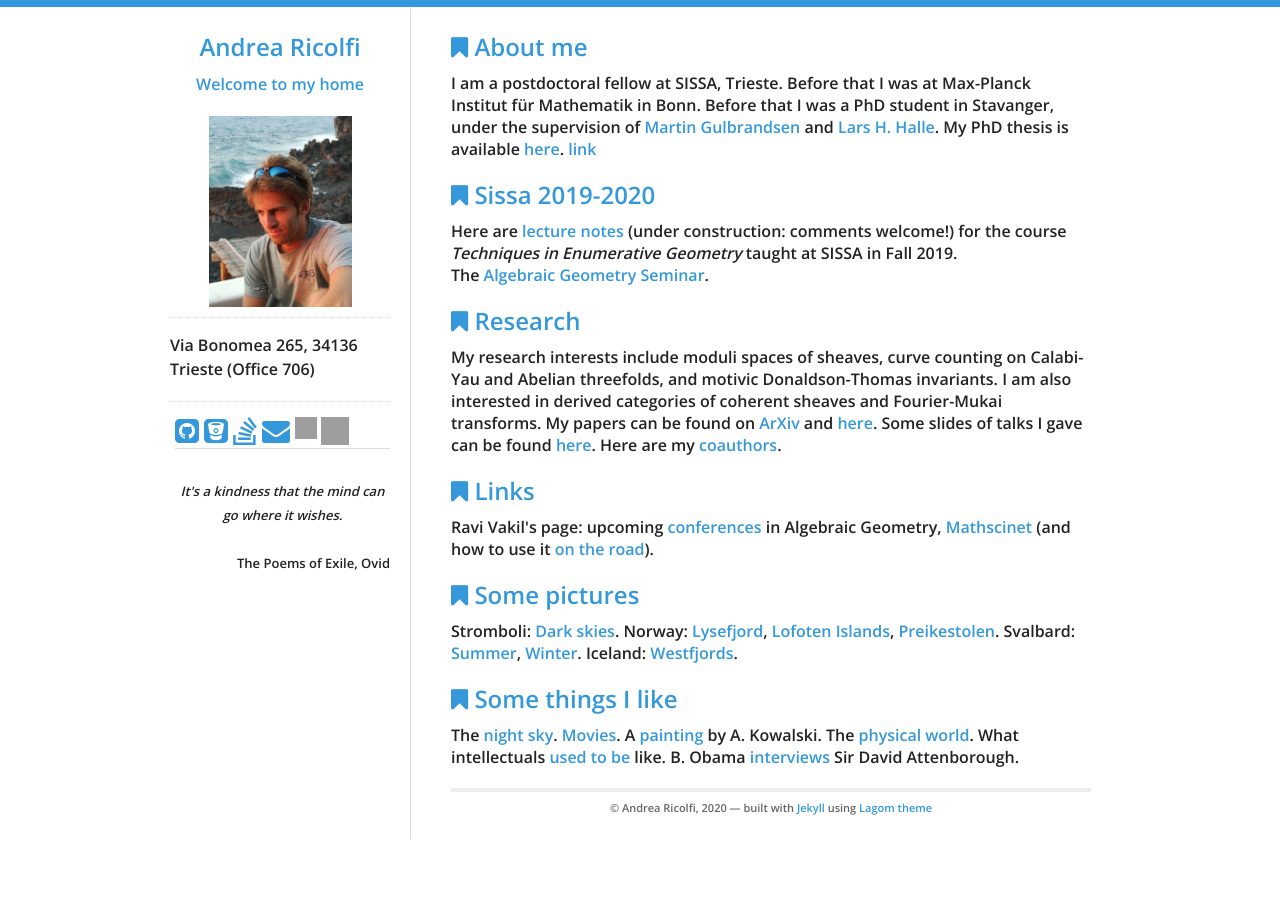
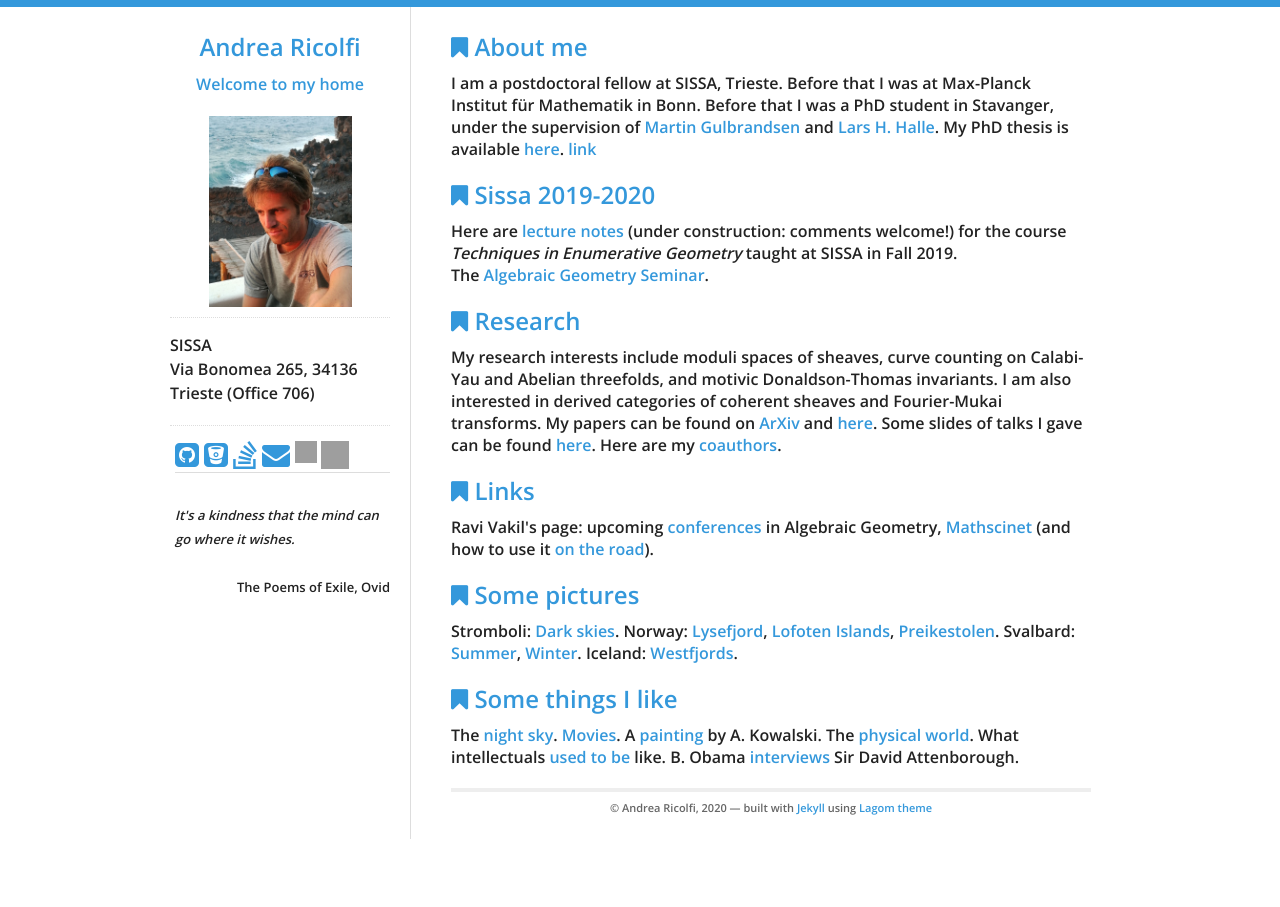
Before and after one commit to atricolfi/atricolfi.github.io, a Jekyll site: the page built from index.html, in a window 1280 px wide. Built offline with Jekyll 4.4.1, drawn with Linux system fonts in a browser that asks for light colours; grey boxes are pictures that could not be loaded.

Commit message:
Update sidebar.html

```diff
--- a/_includes/sidebar.html
+++ b/_includes/sidebar.html
@@ -10,11 +10,12 @@
     {% endif %}
   </a>
   <div id="bio">
+    SISSA <br>
     Via Bonomea 265, 34136 Trieste (Office 706)
     <p>
     </p>
   </div>
   <div id="social">
- <center>   {% include social.html %} </center>
+ {% include social.html %}
   </div>
 </nav>
```
